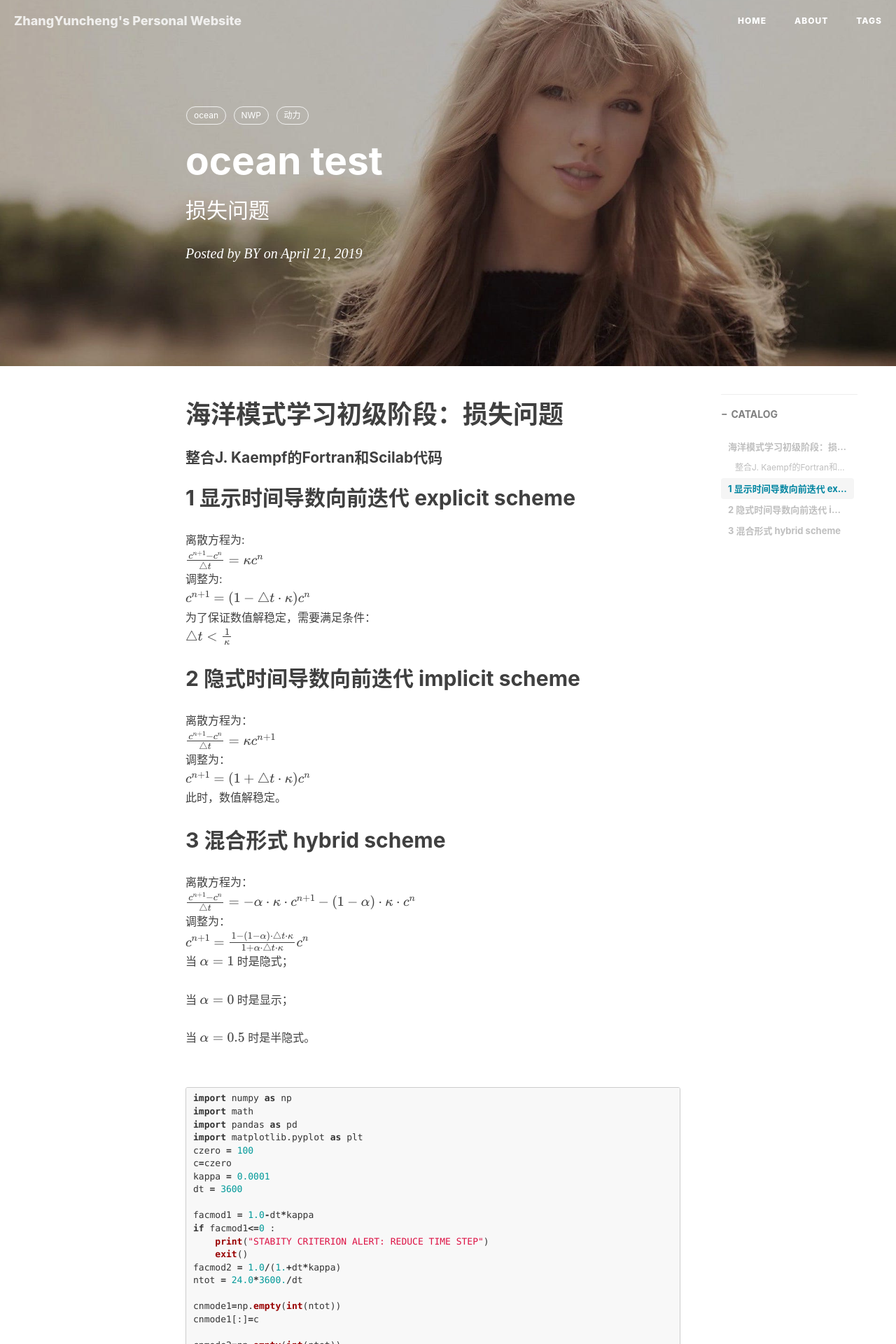
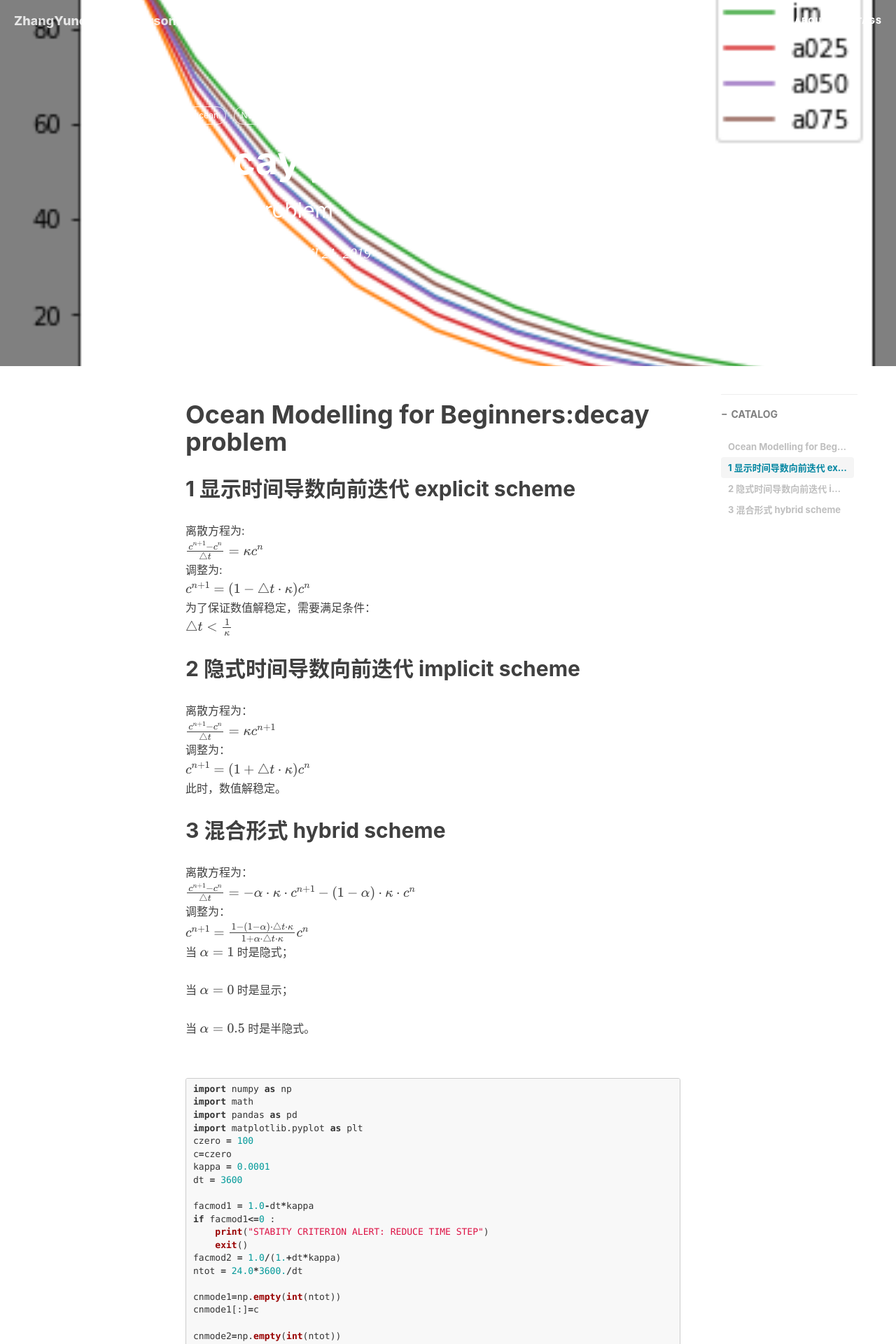
Before and after one commit to dandanger-salmon/dandanger-salmon.github.io, a Jekyll site: the page built from _posts/2019-04-21-ocean-test.md, in a window 1280 px wide. Shown: the top 1920 px of the page at 70% size. Built offline with Jekyll 4.4.1, drawn with Linux system fonts in a browser that asks for light colours; nearby versions of some CDN libraries; formulas are drawn with MathJax 3; comment, search, counter and statistics services are not loaded.

Commit message:
Update 2019-04-21-ocean-test.md

```diff
--- a/_posts/2019-04-21-ocean-test.md
+++ b/_posts/2019-04-21-ocean-test.md
@@ -1,16 +1,16 @@
 ---
 layout:     post
-title:      ocean test
-subtitle:   损失问题
+title:      decay problem
+subtitle:   dacay problem
 date:       2019-04-21
-author:     BY
-header-img: img/post-bg-swift2.jpg
+author:     ZYC
+header-img: img/output_9_0.png
 catalog: true
 comments: true
 tags:
     - ocean
     - NWP
-    - 动力
+
 ---
 
 <head>
@@ -26,8 +26,7 @@ tags:
 </head>
 
 
-# 海洋模式学习初级阶段：损失问题
-#### 整合J. Kaempf的Fortran和Scilab代码
+# Ocean Modelling for Beginners:decay problem
 
 ## 1 显示时间导数向前迭代 explicit scheme
 
```
